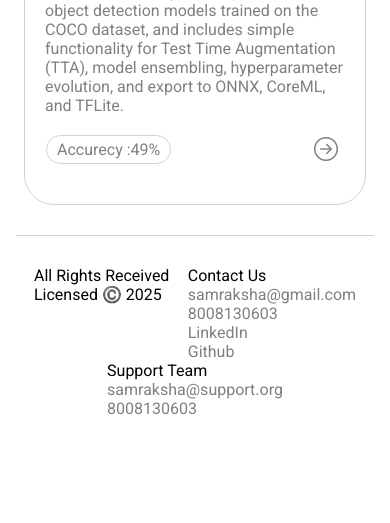
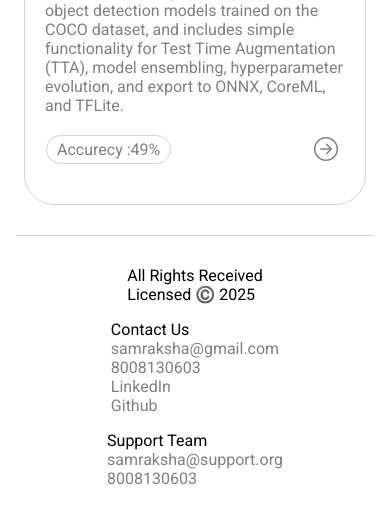
Before and after one commit to Narasimha-png/Samraksha, a React app: page / in a window 390 px wide. Shown: the part 1965-2488 px from the top of the page. Before the commit the page ends 2438 px from the top, so only its background shows below. Built offline with nearby package versions, Linux system fonts and the light colour scheme.

Commit message:
footer change

```diff
--- a/src/index.css
+++ b/src/index.css
@@ -30,4 +30,11 @@ body{
         font-weight: 800;
         text-align: center;
     }
+    footer{
+        display: flex;
+        flex-direction: column;
+        gap: 1rem;
+        justify-content: center;
+        align-items: center;
+    }
 }
```
